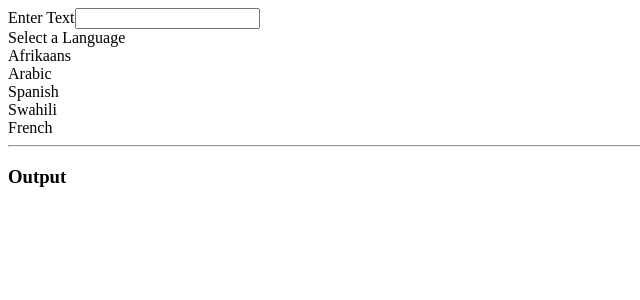
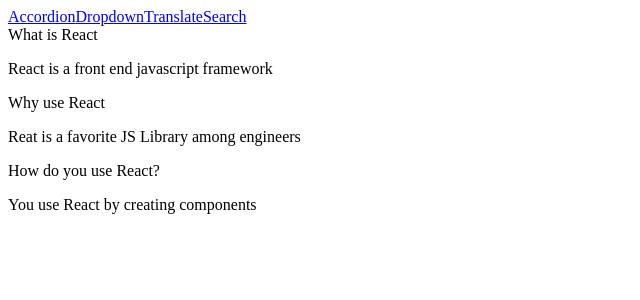
Before and after one commit to paulcmd/Accordion, a React (Create React App) app: page / in a window 1280 px wide. Shown: the top 300 px of the page, without its empty margins (0-640 px from the left). Built offline with nearby package versions, Linux system fonts and the light colour scheme; no server answers; the HTML template or start-up script is replaced by a standard one.

Commit message:
added header component

```diff
--- a/src/App.js
+++ b/src/App.js
@@ -3,6 +3,9 @@
 import Search from './components/Search'
 import Dropdown from './components/Dropdown'
 import Translate from './components/Translate'
+import Users from './components/Users'
+import Route from './components/Route'
+import Header from './components/Header'
 
 const items = [
     {
@@ -35,18 +38,30 @@
 ]
 
 const App = () => {
-    // const [selected, setSelected] = useState(options[0])
+    const [selected, setSelected] = useState(options[0])
 
     return (
         <div className="container">
-            {/* <Accordion items={items}/> */}
-            {/* <Search /> */}
-            {/* <Dropdown
-                selected={selected}
-                onSelectedChange={setSelected}
-                options={options}
-            /> */}
-            <Translate />
+            <Header />
+            <Route path="/">
+                <Accordion items={items} />
+            </Route>
+
+            <Route path="/search">
+                <Search />
+            </Route>
+            <Route path="/dropdown">
+                <Dropdown
+                    selected={selected}
+                    onSelectedChange={setSelected}
+                    options={options}
+                />
+            </Route>
+            <Route path="/translate">
+                <Translate />
+            </Route>
+
+            {/* <Users /> */}
         </div>
     )
 }
--- /dev/null
+++ b/src/components/Header.js
@@ -0,0 +1,26 @@
+import React from 'react'
+
+const Header = () => {
+    return (
+        <div className="ui secondary pointing menu">
+
+            <a href="/" className="item">
+                Accordion
+            </a>
+
+            <a href="/dropdown" className="item">
+                Dropdown
+            </a>
+
+            <a href="/translate" className="item">
+                Translate
+            </a>
+
+            <a href="/search" className="item">
+                Search
+            </a>
+        </div>
+    )
+}
+
+export default Header
--- /dev/null
+++ b/src/components/Route.js
@@ -0,0 +1,5 @@
+const Route = ({ path, children }) => {
+    return window.location.pathname === path ? children : null
+}
+
+export default Route
--- a/src/components/Translate.js
+++ b/src/components/Translate.js
@@ -28,7 +28,7 @@
 ]
 
 const Translate = () => {
-    const [language, setLanguage] = useState(options[0])
+    const [language, setLanguage] = useState(options[2])
     const [text, setText] = useState('')
 
     return (
--- a/src/components/Users.js
+++ b/src/components/Users.js
@@ -1,7 +1,7 @@
-import axios from 'axios';
-import React, { useState, useEffect } from 'react';
+import axios from 'axios'
+import React, { useState, useEffect } from 'react'
 
-const URL = 'https://jsonplaceholder.typicode.com/users';
+const URL = 'https://jsonplaceholder.typicode.com/users'
 
 const Users = () => {
     const [users, setUsers] = useState([])
@@ -9,16 +9,27 @@
     //useEffect go to url. use async
 
     useEffect(() => {
+        const getUsers = async () => {
+            const { data } = await axios.get(URL)
+            console.log(data)
+            setUsers(data)
+        }
+        getUsers()
+    }, [])
 
-        const getUsers = () => {
-            const { data } = await axios.get(URL)
-        }
-    getUsers();
+    const renderedUsers = users.map(({ id, name, username, email, address }) => {
+        return (
+            <ul key={id}>
+                <li>Name : {name}</li>
+                <li>Username : {username}</li>
+                <li>Email : {email}</li>
+                <li>Address : {address.street}</li>
+            </ul>
+        )
     })
 
     //return a list
-
-
+    return <div>{renderedUsers}</div>
 }
 
 export default Users
```
